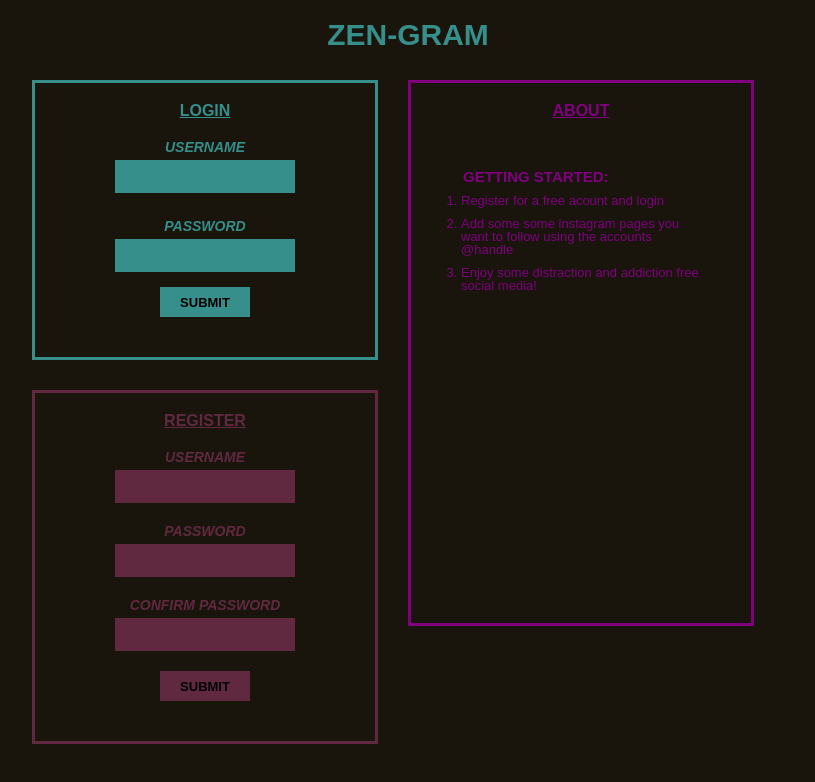
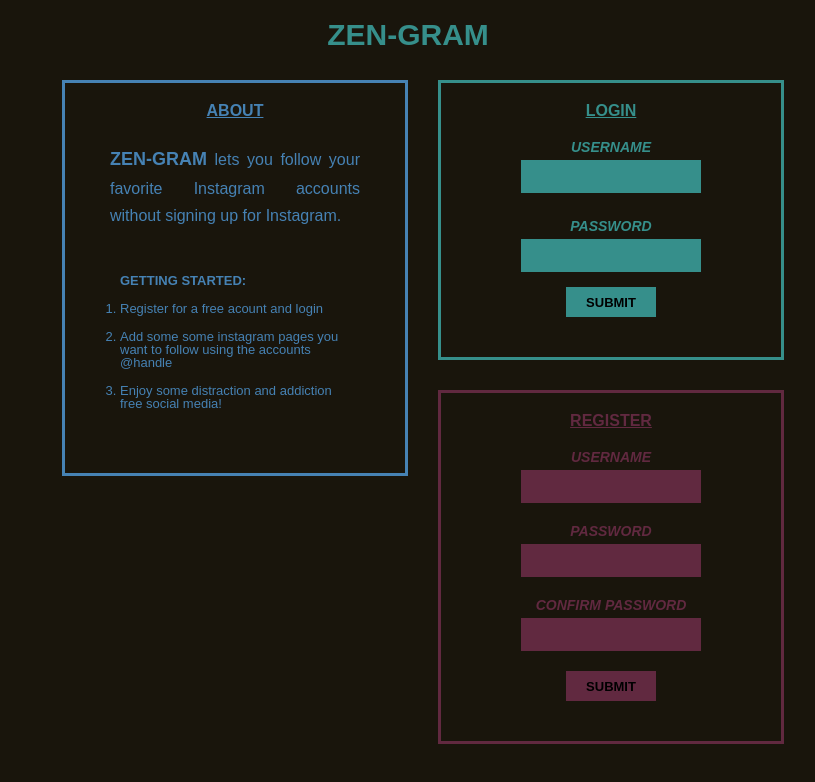
Before and after one commit to nikhilkamineni/instagram-scraper, a React (Create React App) app in the folder client/: page / in a window 1280 px wide. Shown: the top 782 px of the page, without its empty margins (232-1047 px from the left). Built offline with nearby package versions, Linux system fonts and the light colour scheme; no server answers.

Commit message:
About/Landing style improvements

```diff
--- a/client/src/Components/About/About.css
+++ b/client/src/Components/About/About.css
@@ -1,10 +1,11 @@
 #About {
-  color: purple;
-  border: 3px solid purple;
+  color: steelblue;
+  border: 3px solid steelblue;
   margin: 30px;
-  height: 500px;
+  height: 350px;
   padding: 20px;
   width: 300px;
+  min-width: 300px;
 }
 #About h2 {
   font-weight: bold;
@@ -12,19 +13,28 @@
   text-decoration: underline;
 }
 #About #About__content {
-  margin-top: 30px;
   padding: 20px;
   text-align: left;
 }
 #About #About__content h3 {
-  font-size: 15px;
+  font-size: 13px;
   font-weight: bold;
-  padding-left: 12px;
+  padding-left: 15px;
 }
 #About #About__content ol {
   list-style: decimal;
 }
 #About #About__content ol li {
-  margin: 10px;
+  margin: 15px;
   font-size: 13px;
 }
+#About #About__content #content__about {
+  margin-bottom: 40px;
+  padding: 5px;
+  line-height: 1.7;
+  text-align: justify;
+}
+#About #About__content #content__about b {
+  font-weight: bold;
+  font-size: 18px;
+}
--- a/client/src/Components/About/About.js
+++ b/client/src/Components/About/About.js
@@ -7,15 +7,21 @@
     <div id="About">
       <h2>ABOUT</h2>
       <div id="About__content">
+        <p id="content__about">
+          <b>ZEN-GRAM</b> lets you follow your favorite Instagram accounts
+          without signing up for Instagram.
+        </p>
+        <div id="content__getting-started">
           <h3>GETTING STARTED:</h3>
           <ol>
             <li>Register for a free acount and login</li>
             <li>
-            Add some some instagram pages you want to follow using the accounts
-            @handle
+              Add some some instagram pages you want to follow using the
+              accounts @handle
             </li>
             <li>Enjoy some distraction and addiction free social media!</li>
           </ol>
+        </div>
       </div>
     </div>
   );
--- a/client/src/Components/About/About.less
+++ b/client/src/Components/About/About.less
@@ -1,11 +1,11 @@
 #About {
-  color: purple;
-  border: 3px solid purple;
+  color: steelblue;
+  border: 3px solid steelblue;
   margin: 30px;
-  height: 500px;
+  height: 350px;
   padding: 20px;
   width: 300px;
-  // max-width: 400px;
+  min-width: 300px;
 
   h2 {
     font-weight: bold;
@@ -14,21 +14,32 @@
   }
 
   #About__content {
-    margin-top: 30px;
+    // margin-top: 10px;
     padding: 20px;
     text-align: left;
 
     h3 {
-      font-size: 15px;
+      font-size: 13px;
       font-weight: bold;
-      padding-left: 12px;
+      padding-left: 15px;
     }
 
     ol {
       list-style: decimal;
       li {
-        margin: 10px;
+        margin: 15px;
         font-size: 13px;
+      }
+    }
+
+    #content__about {
+      margin-bottom: 40px;
+      padding: 5px;
+      line-height: 1.7;
+      text-align: justify;
+      b {
+        font-weight: bold;
+        font-size: 18px;
       }
     }
   }
--- a/client/src/Components/Landing/Landing.js
+++ b/client/src/Components/Landing/Landing.js
@@ -8,6 +8,7 @@
 const Landing = props => {
   return (
     <div id="Landing">
+      <About />
       <Auth
         handleLogin={props.handleLogin}
         handleRegister={props.handleRegister}
@@ -15,7 +16,6 @@
         registerError={props.registerError}
         registerSuccess={props.registerSuccess}
       />
-      <About />
     </div>
   );
 };
```
Lines whose indentation alone changed are shown as unchanged.
